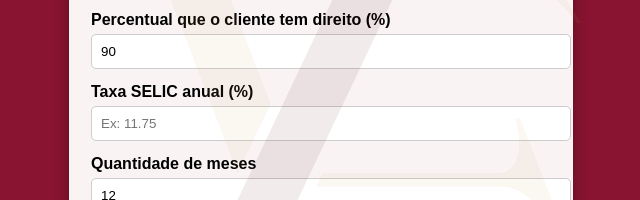
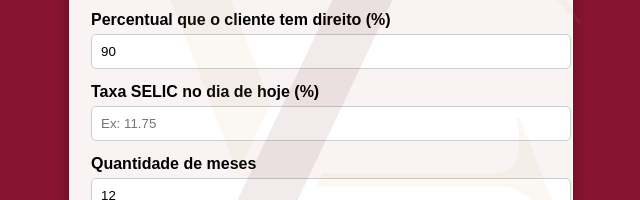
Before and after one commit to closer1-arch/calculadoradistrato, a plain HTML site: page index.html in a window 1280 px wide. Shown: the part 187-387 px from the top of the page, 319-959 px from the left. Drawn offline with Linux system fonts and the light colour scheme.

```diff
--- a/index.html
+++ b/index.html
@@ -108,7 +108,7 @@
     <label>Percentual que o cliente tem direito (%)</label>
     <input type="number" id="percentual" value="90" />
 
-    <label>Taxa SELIC anual (%)</label>
+    <label>Taxa SELIC no dia de hoje (%)</label>
     <input type="number" id="selic" placeholder="Ex: 11.75" />
 
     <label>Quantidade de meses</label>
```
